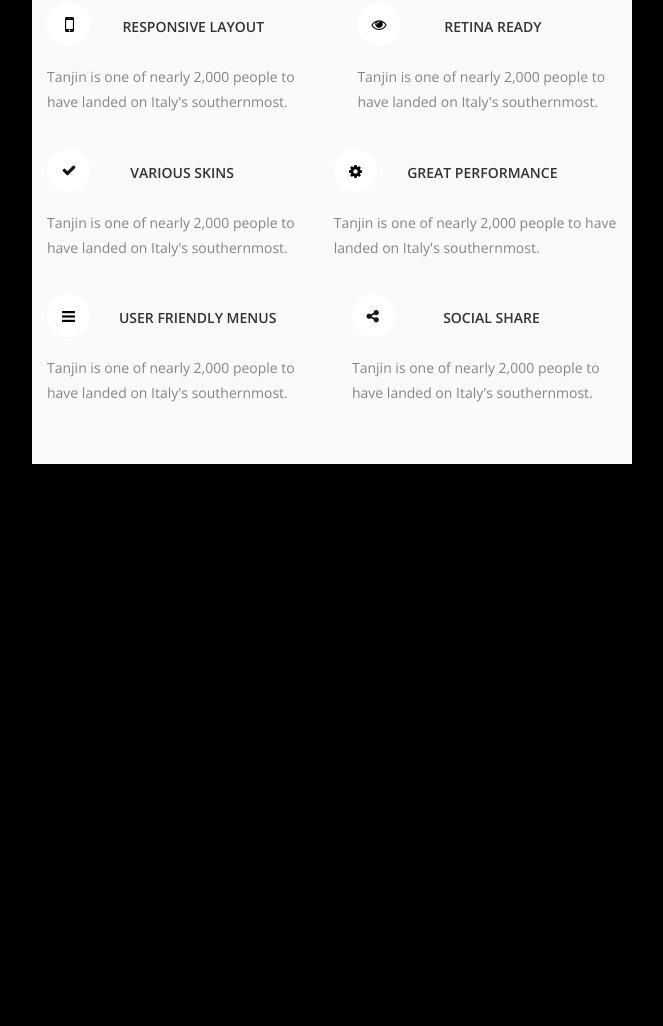
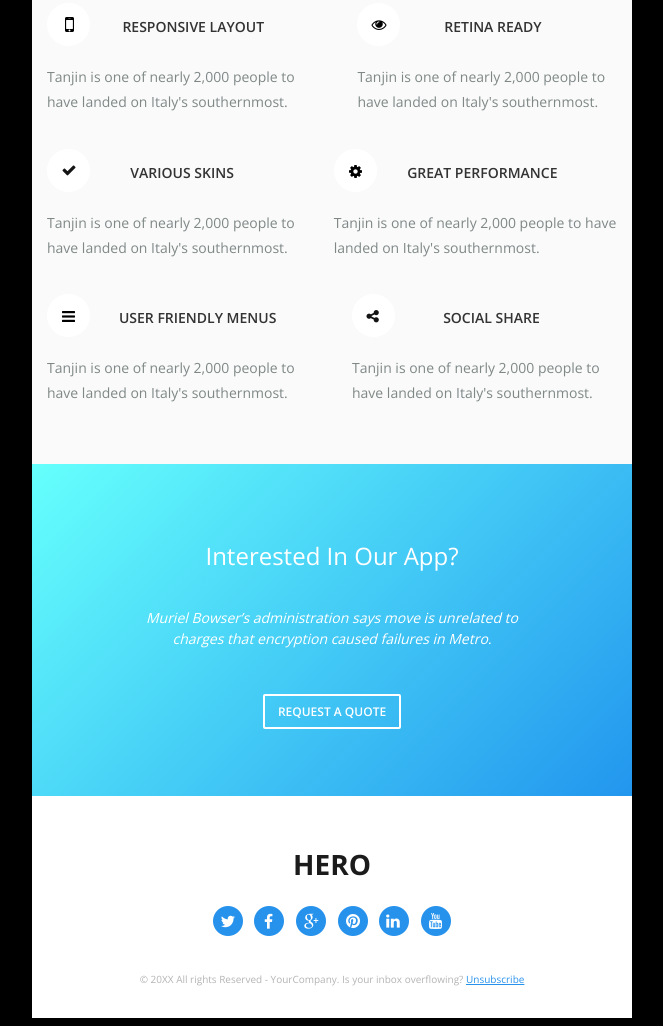
Before and after one commit to DreamEcho100/coding_phase-responsive_html_emails_course, a website: page index.html in a window 1280 px wide. Shown: the part 2396-3422 px from the top of the page, without its empty margins (308-971 px from the left). Before the commit the page ends 2868 px from the top, so only its background shows below. Drawn offline with nearby package versions, Linux system fonts and the light colour scheme; files whose address does not match are found by name.

Commit message:
Adding the _(interest, footer)_ row

```diff
--- a/index.html
+++ b/index.html
@@ -1363,17 +1363,210 @@ https://www.w3schools.com/tags/tag_doctype.asp -->
 						</tr>
 						<!-- End of the detail row -->
 
-						<!-- Start of main row -->
+						<!-- Start of interest row -->
 						<tr>
-							<td></td>
+							<td>
+								<table
+									class="interest-table"
+									width="100%"
+									align="left"
+									cellspacing="0"
+									cellpadding="0"
+									border="0"
+									style="
+										padding: 75px 0;
+										background-color: rgb(101, 255, 253);
+										background-image: -moz-linear-gradient(
+											-45deg,
+											rgba(101, 255, 253, 1) 1%,
+											rgba(34, 150, 238, 1) 100%
+										);
+										background-image: -webkit-linear-gradient(
+											-45deg,
+											rgba(101, 255, 253, 1) 1%,
+											rgba(34, 150, 238, 1) 100%
+										);
+										background-image: linear-gradient(
+											135deg,
+											rgba(101, 255, 253, 1) 1%,
+											rgba(34, 150, 238, 1) 100%
+										);
+									"
+								>
+									<tr>
+										<td
+											align="center"
+											style="
+												font-family: 'Open Sans', 'Helvetica Neue', Helvetica,
+													Arial, 'Lucida Grande', sans-serif;
+											"
+										>
+											<h3
+												style="
+													font-family: 'Open Sans', 'Helvetica Neue', Helvetica,
+														Arial, 'Lucida Grande', sans-serif;
+													color: white;
+													padding: 0 0 35px 0;
+													margin: 0;
+													font-weight: 300;
+													text-transform: capitalize;
+													font-size: 24px;
+												"
+												align="center"
+											>
+												Interested in our App?
+											</h3>
+											<p
+												style="
+													font-style: italic;
+													font-size: 14px;
+													margin: 0;
+													line-height: 1.5;
+													padding: 0 0 50px;
+													max-width: 400px;
+													color: white;
+												"
+											>
+												Muriel Bowser’s administration says move is unrelated to
+												charges that encryption caused failures in Metro.
+											</p>
+											<a
+												href="#"
+												style="
+													border-radius: 2px;
+													border: 2px solid white;
+													padding: 7px 13px;
+													text-decoration: none;
+													color: white;
+													text-transform: uppercase;
+													font-size: 12px;
+													font-weight: 600;
+												"
+											>
+												request a quote
+											</a>
+										</td>
+									</tr>
+								</table>
+							</td>
 						</tr>
-						<!-- End of the main row -->
+						<!-- End of the interest row -->
 
-						<!-- Start of the main row -->
+						<!-- Start of the footer row -->
 						<tr>
-							<td></td>
+							<td>
+								<table
+									class="footer-table"
+									width="100%"
+									align="left"
+									cellspacing="0"
+									cellpadding="0"
+									border="0"
+									style="padding: 25px 0 0; background: white"
+								>
+									<tr>
+										<td align="center">
+											<h2
+												style="
+													font-weight: 700;
+													font-family: 'Open Sans', 'Helvetica Neue', Helvetica,
+														Arial, 'Lucida Grande', sans-serif;
+													color: #1b1b1b;
+													text-transform: uppercase;
+													font-size: 28px;
+												"
+											>
+												Hero
+											</h2>
+										</td>
+									</tr>
+									<tr>
+										<td>
+											<table
+												class="icon-table"
+												align="center"
+												width="250px"
+												cellspacing="0"
+												cellpadding="0"
+												border="0"
+												style
+											>
+												<tr>
+													<td align="center">
+														<a href="http://www.twitter.com/">
+															<img
+																src="./images/twitter_icon.png"
+																alt="twitter.com icon"
+															/>
+														</a>
+													</td>
+													<td align="center">
+														<a href="http://www.facebook.com/">
+															<img
+																src="./images/facebook_icon.png"
+																alt="facebook.com icon"
+															/>
+														</a>
+													</td>
+													<td align="center">
+														<a href="http://www.google.com/">
+															<img
+																src="./images/google_icon.png"
+																alt="google.com icon"
+															/>
+														</a>
+													</td>
+													<td align="center">
+														<a href="http://www.pinterest.com/">
+															<img
+																src="./images/pinterest_icon.png"
+																alt="pinterest.com icon"
+															/>
+														</a>
+													</td>
+													<td align="center">
+														<a href="http://www.linkedin.com/">
+															<img
+																src="./images/linkedin_icon.png"
+																alt="linkedin.com icon"
+															/>
+														</a>
+													</td>
+													<td align="center">
+														<a href="http://www.youtube.com/">
+															<img
+																src="./images/youtube_icon.png"
+																alt="youtube.com icon"
+															/>
+														</a>
+													</td>
+												</tr>
+											</table>
+										</td>
+									</tr>
+									<tr>
+										<td align="center">
+											<p
+												style="
+													padding: 20px 0;
+													font-family: 'Open Sans', 'Helvetica Neue', Helvetica,
+														Arial, 'Lucida Grande', sans-serif;
+													color: #b4b4b4;
+													font-weight: 400;
+													line-height: 1.8;
+													font-size: 10px;
+												"
+											>
+												&copy; 20XX All rights Reserved - YourCompany. Is your
+												inbox overflowing?
+												<a href="#" style="color: #2792ec">Unsubscribe</a>
+											</p>
+										</td>
+									</tr>
+								</table>
+							</td>
 						</tr>
-						<!-- End of the main row -->
+						<!-- End of the footer row -->
 					</table>
 					<!-- End of the container -->
 				</td>
```
Also changed, not shown: src/_notes.md (+1 -1 lines).
